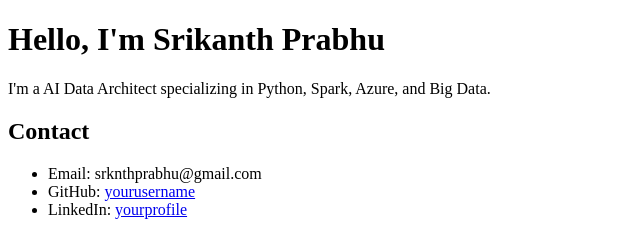
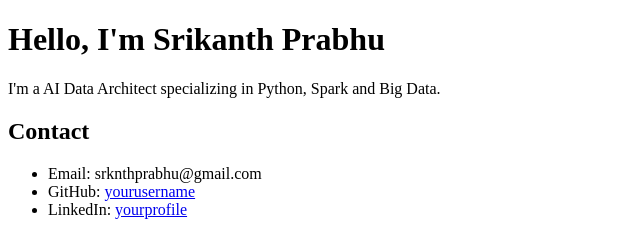
Before and after one commit to srknthprabhu/srknthprabhu, a plain HTML site: page index.html in a window 1280 px wide. Shown: the top 236 px of the page, 0-640 px from the left. Drawn offline with Linux system fonts and the light colour scheme.

Commit message:
Update index.html

```diff
--- a/index.html
+++ b/index.html
@@ -7,7 +7,7 @@
 </head>
 <body>
   <h1>Hello, I'm Srikanth Prabhu</h1>
-  <p>I'm a AI Data Architect specializing in Python, Spark, Azure, and Big Data.</p>
+  <p>I'm a AI Data Architect specializing in Python, Spark and Big Data.</p>
 
   <h2>Contact</h2>
   <ul>
```
